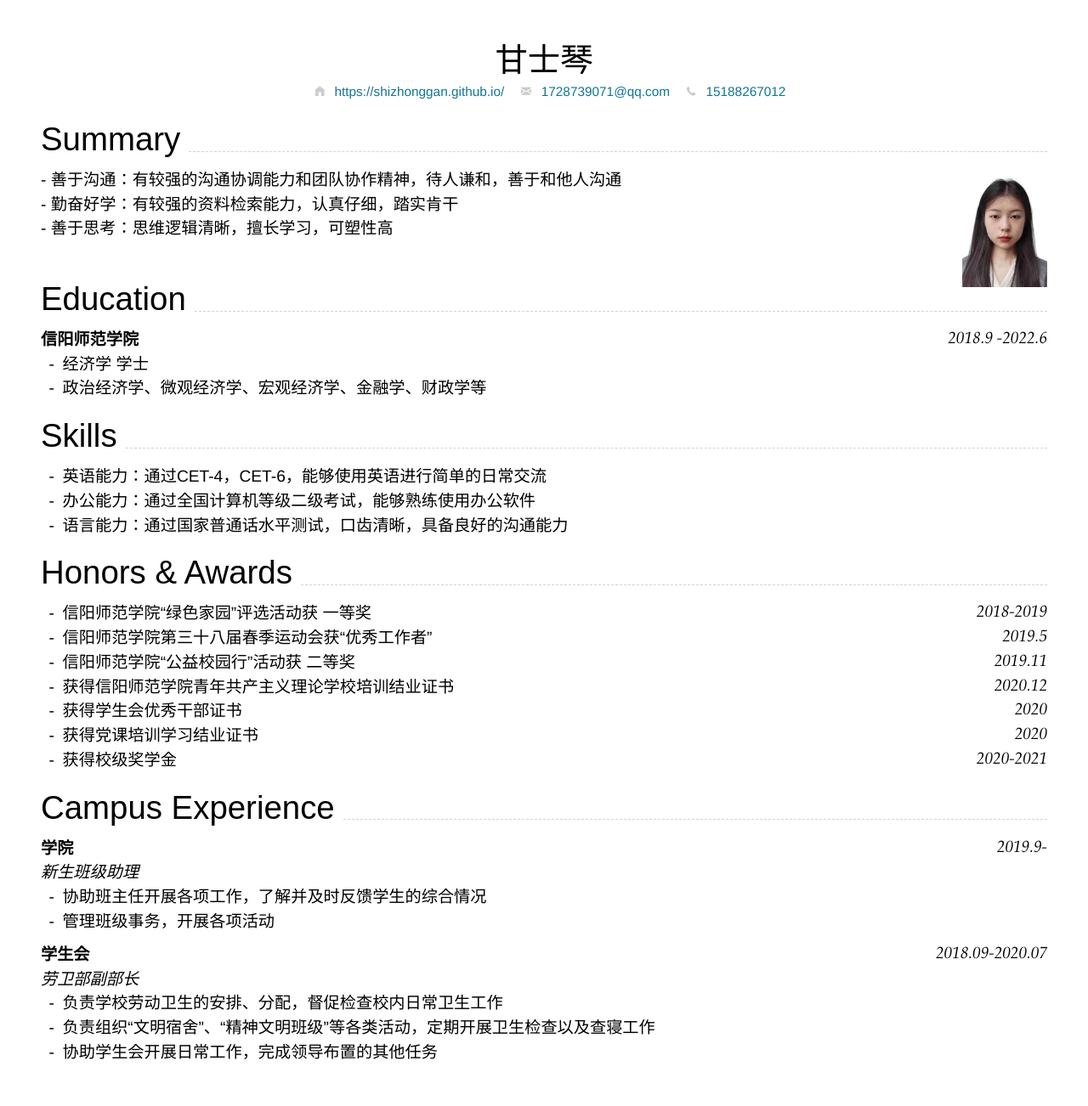
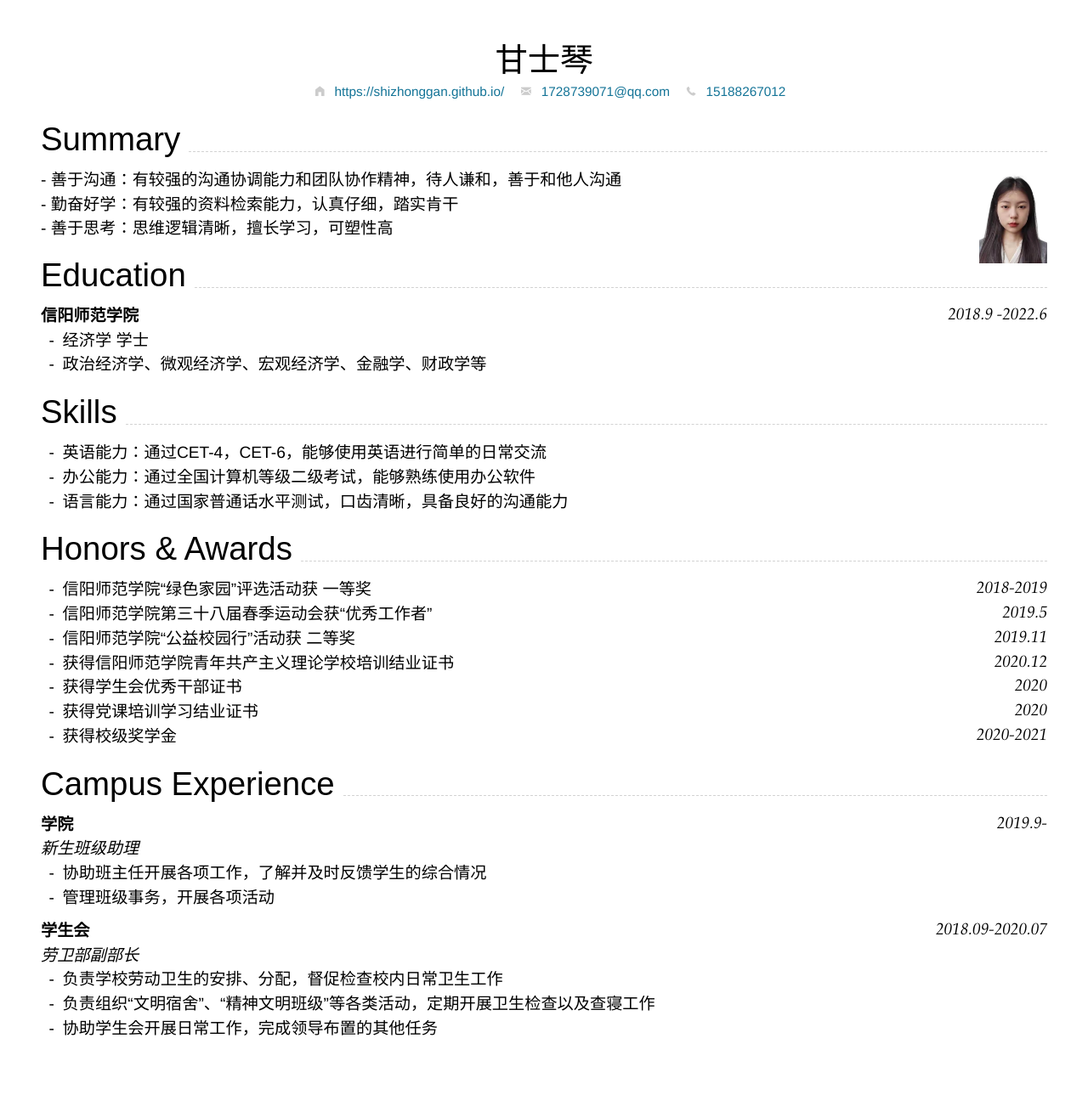
Before and after one commit to ganshiqin819/ganshiqin819.github.io, a Jekyll site: the page built from index.md, in a window 1280 px wide. Shown: the whole page at 85% size. Built offline with Jekyll 4.4.1, drawn with Linux system fonts in a browser that asks for light colours; nearby versions of some CDN libraries; after the commit the page ends 1274 px from its top, so only the background shows below that.

Commit message:
Update index.md

```diff
--- a/index.md
+++ b/index.md
@@ -42,7 +42,7 @@ Supported arguments:
 - 善于思考：思维逻辑清晰，擅长学习，可塑性高<br>
 </div>
 
-<img align="right" width="100" src="media/profile.jpg"/>
+<img align="right" width="80" src="media/profile.jpg"/>
 
 </div>
 
```
